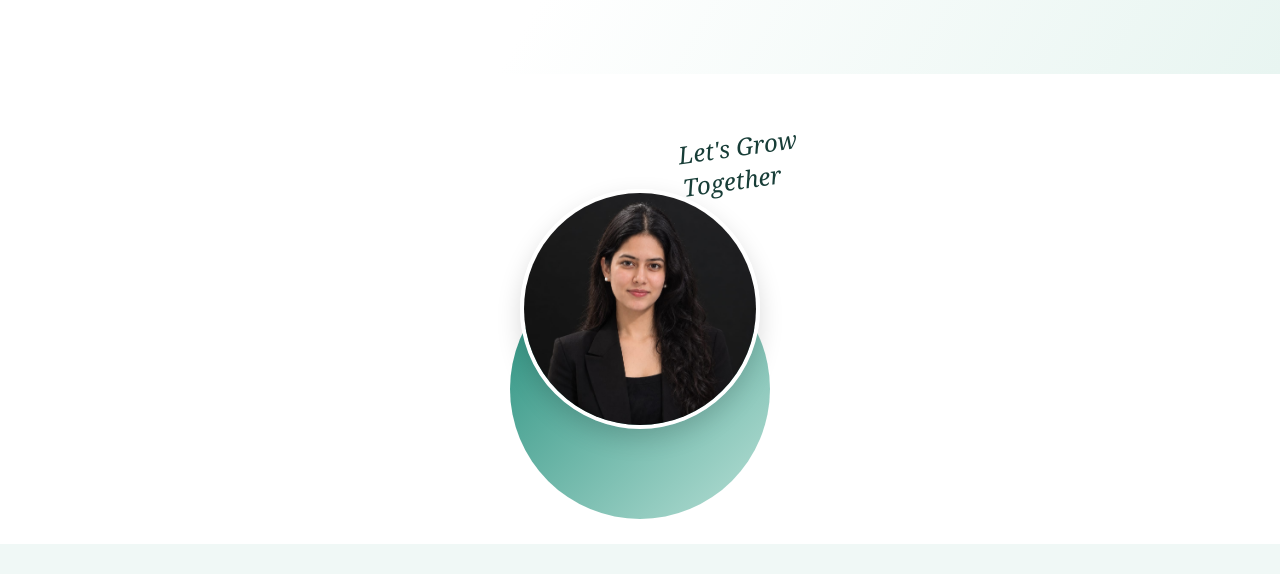
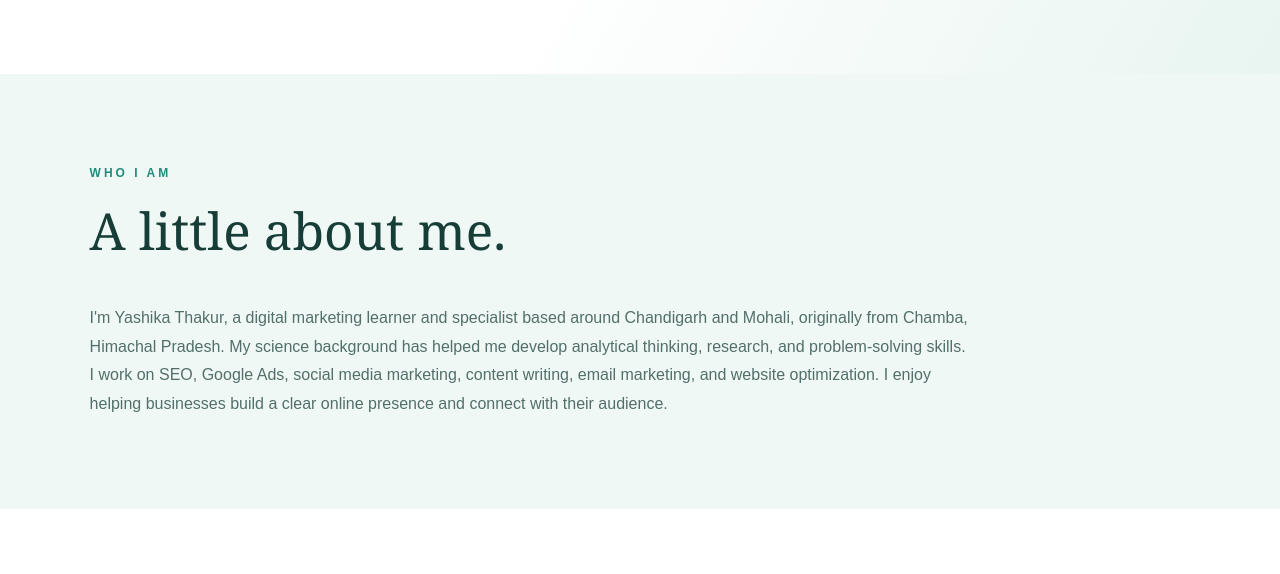
Before and after one commit to yashikapiim1313-sketch/dfzfut76dvhgugq, a plain HTML site: page index.html in a window 1280 px wide. Shown: the part 726-1300 px from the top of the page. Drawn offline with nearby package versions, Linux system fonts and the light colour scheme.

Commit message:
Update index.html

```diff
--- a/index.html
+++ b/index.html
@@ -130,7 +130,7 @@
         <p class="hero-copy">I help businesses grow online with thoughtful digital marketing, search engine optimization, paid advertising, social media management, and content that connects with the right audience.</p>
         <a href="#contact" class="btn btn-primary">Claim Your Free Session <i class="fa-solid fa-arrow-right ml-2" aria-hidden="true"></i></a>
 <a href="#services" class="btn btn-outline">Explore Services</a>
-        HTML
+
 <div class="stats" aria-label="Experience highlights">
     <div class="stat"><strong>10+</strong><p>Projects &amp; practice work</p></div>
     <div class="stat"><strong>15+</strong><p>Skills &amp; tools</p></div>
@@ -148,18 +148,6 @@
     <div class="portrait-note">Let's Grow <br> Together</div>
 </div>
 </section>
-      </div>
-      <div class="portrait-wrap" style="position: relative; width: 320px; height: 320px; display: flex; justify-content: center; align-items: center; margin: 0 auto;">
-
-    <!-- Green Circle Background -->
-    <div class="portrait-circle" aria-hidden="true" style="position: absolute; width: 260px; height: 260px; background-color: #2e7d32; border-radius: 50%; z-index: 1;"></div>
-
-    <!-- Your Photo in Front -->
-<img src="my-photo.png" alt="Yashika Thakur" style="position: relative; width: 240px; height: 240px; border-radius: 50%; object-fit: cover; z-index: 2; border: 4px solid #ffffff; box-shadow: 0 10px 25px rgba(0,0,0,0.15);">
-    <!-- Let's Grow Together Badge -->
-    <div class="portrait-note">Let's Grow <br> Together</div>
-</div>
-
 <section id="about" class="section soft">
       <p class="eyebrow">Who I Am</p><h2 class="section-title">A little about me.</h2>
       <div class="body-copy max-w-4xl"><p>I'm Yashika Thakur, a digital marketing learner and specialist based around Chandigarh and Mohali, originally from Chamba, Himachal Pradesh. My science background has helped me develop analytical thinking, research, and problem-solving skills.</p><p>I work on SEO, Google Ads, social media marketing, content writing, email marketing, and website optimization. I enjoy helping businesses build a clear online presence and connect with their audience.</p></div>
```
Lines whose indentation alone changed are shown as unchanged.
